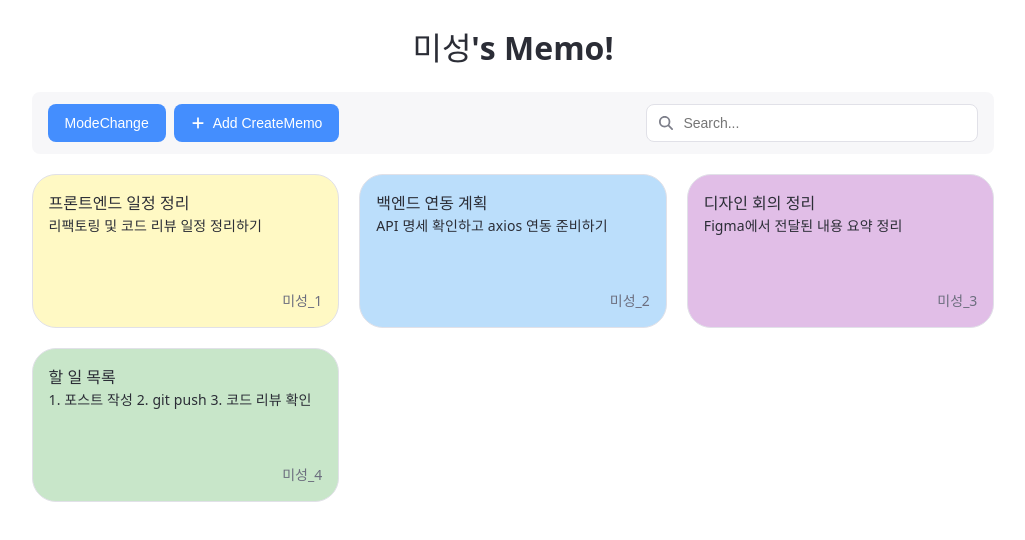
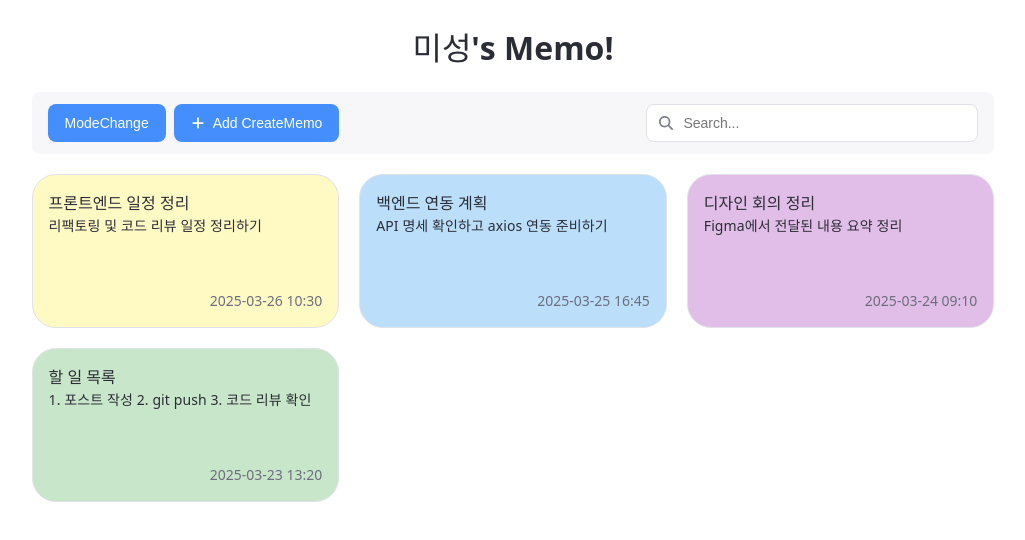
Before and after one commit to MJZ-Templates/custom-memo-app, a React (Vite) app in the folder front/: page /memo in a window 1280 px wide. Shown: the top 540 px of the page, without its empty margins (143-1168 px from the left). Built offline with nearby package versions, Linux system fonts and the light colour scheme.

Commit message:
feat: 메모 카드 내 날짜 추가

```diff
--- a/front/src/components/MemoCard.jsx
+++ b/front/src/components/MemoCard.jsx
@@ -2,7 +2,18 @@ import styled from "@emotion/styled";
 import { FaBookmark } from "react-icons/fa";
 import { MEMO_COLOR_MAP } from "../constants/memoColors";
 
-const MemoCard = ({ memo, userName, onClick, onToggleFavorite }) => {
+const formatDate = (isoString) => {
+  if (!isoString) return "";
+  const date = new Date(isoString);
+  return `${date.getFullYear()}-${(date.getMonth() + 1)
+    .toString()
+    .padStart(2, "0")}-${date.getDate().toString().padStart(2, "0")} ${date
+    .getHours()
+    .toString()
+    .padStart(2, "0")}:${date.getMinutes().toString().padStart(2, "0")}`;
+};
+
+const MemoCard = ({ memo, onClick, onToggleFavorite }) => {
   return (
     <MemoContainer
       style={{ backgroundColor: MEMO_COLOR_MAP[memo.color] || "#f0f0f0" }}
@@ -24,9 +35,7 @@ const MemoCard = ({ memo, userName, onClick, onToggleFavorite }) => {
         )}
       </MemoTitleRow>
       <MemoContent>{memo.content}</MemoContent>
-      <MemoFooter>
-        {userName}_{memo.id}
-      </MemoFooter>
+      <MemoFooter>{formatDate(memo.createdAt)}</MemoFooter>
     </MemoContainer>
   );
 };
```
